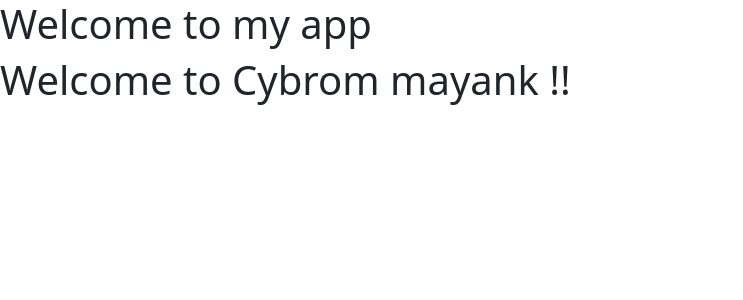
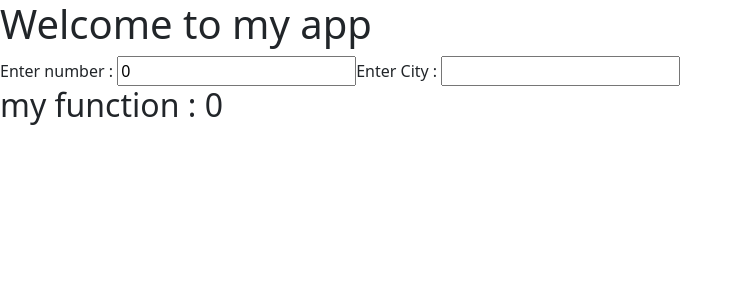
Before and after one commit to MayankPandey2611/React.js, a React (Vite) app: page / in a window 1280 px wide. Shown: the top 300 px of the page, without its empty margins (0-743 px from the left). Built offline with nearby package versions, Linux system fonts and the light colour scheme.

Commit message:
useMemo usage in react

```diff
--- a/src/App.jsx
+++ b/src/App.jsx
@@ -8,6 +8,7 @@
 // import Contact from "./Pages/Contact"
 // import Edit from "./Pages/Edit";
 // import Student from "./Empdata"
+
 
 //  const ans= Student.map((key)=>{
 //     return(
@@ -64,18 +65,65 @@
 // const usercontext = createContext();
 
 
-import Cybrom from "./Cybrom";
+import { useState , useMemo } from "react";
 
 const App = ()=>{
 
   // const [user , setuser] = useState('mayank !!');
+
+  // const [add,setadd] = useState(0)
+  // const [minus,setminus] =useState(100)
+
+  // const mymulti = useMemo(()=>{
+  //   console.log("****");
+  //   return add*2;
+
+  // },[add])
+
+
+
+const [num , setnum] = useState(0);
+const [city , setcity] = useState("");
+
+
+// const myexpn=useMemo(()=>{
+//   for(var i=0; i<1000000000; i++){
+
+//   }
+//   return num*2;
+// },[num])
+
+function myexpn(){
+  for(var i=0; i<1000000000; i++){}
+  return num*2;
+}
+
+
 
   return(
     <>
 
 
 <h1>Welcome to my app</h1>
-<Cybrom />
+
+Enter number : <input type="number" value={num} onChange={(e)=>{setnum(e.target.value)}} />
+Enter City : <input type="text" value={city} onChange={(e)=>{setcity(e.target.value)}} />
+{/* <h2>My expensive function : {myexpn}</h2> */}
+<h2>my function : {myexpn()}</h2>
+
+
+
+
+{/*
+<h2>My multiplication: {mymulti}</h2>
+<h2>Addition : {add}</h2>
+<h2>Subtraction: {minus}</h2>
+
+<button onClick={()=>{setadd(add+1)}}>Addition</button>
+<button onClick={()=>{setminus(minus-1)}}>subtraction</button> */}
+
+
+{/* <Cybrom /> */}
 
 
      {/* GLOBAL ACCESS */}
--- a/src/Bhopal.jsx
+++ b/src/Bhopal.jsx
@@ -8,9 +8,6 @@ const Bhopal = ()=>{
     const {user , setuser} = useContext(usercontext);
     return(
         <>
-
-
-
 <h1>Welcome To Bhopal : {user}</h1>
 <button onClick={()=>{setuser("yash !!")}}>Click !!</button>
         </>
--- a/src/UserContext.jsx
+++ b/src/UserContext.jsx
@@ -1,17 +1,19 @@
-import { useState, createContext } from "react";
+// import { useState, createContext } from "react";
 
 
-const Mycontext = createContext();
+// const Mycontext = createContext();
 
-const UserContext = ({ children }) => {
-  const [name, setName] = useState("mayank !!");
+// const UserContext = ({ children }) => {
+//   const [name, setName] = useState("mayank !!");
 
-  return (
-    <Mycontext.Provider value={{ name, setName }}>
-      {children}
-    </Mycontext.Provider>
-  );
-};
+//   return (
 
-export default UserContext;
-export { Mycontext };
+//     <Mycontext.Provider value={{ name, setName }}>
+//       {children}
+//     </Mycontext.Provider>
+
+//   );
+// };
+
+// export default UserContext;
+// export { Mycontext };
--- a/src/main.jsx
+++ b/src/main.jsx
@@ -2,13 +2,13 @@ import { createRoot } from 'react-dom/client'
 import App from './App.jsx'
 import './css/c1.css'
 import 'bootstrap/dist/css/bootstrap.min.css';
-import Usercontext from './UserContext.jsx';
+// import Usercontext from './UserContext.jsx';
 
 
 createRoot(document.getElementById('root')).render(
-  <Usercontext>
+  // <Usercontext>
     <App />
-  </Usercontext>
+  // </Usercontext>
 
 
 
```
